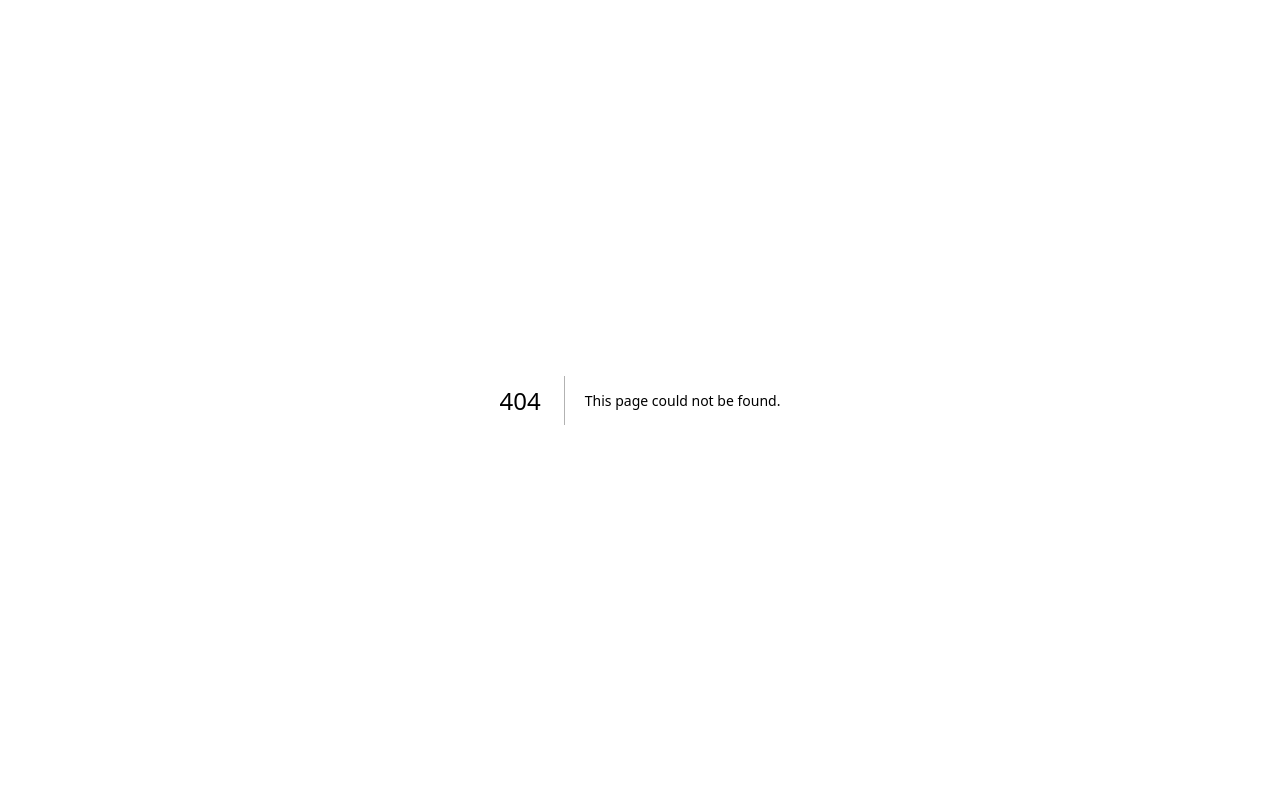
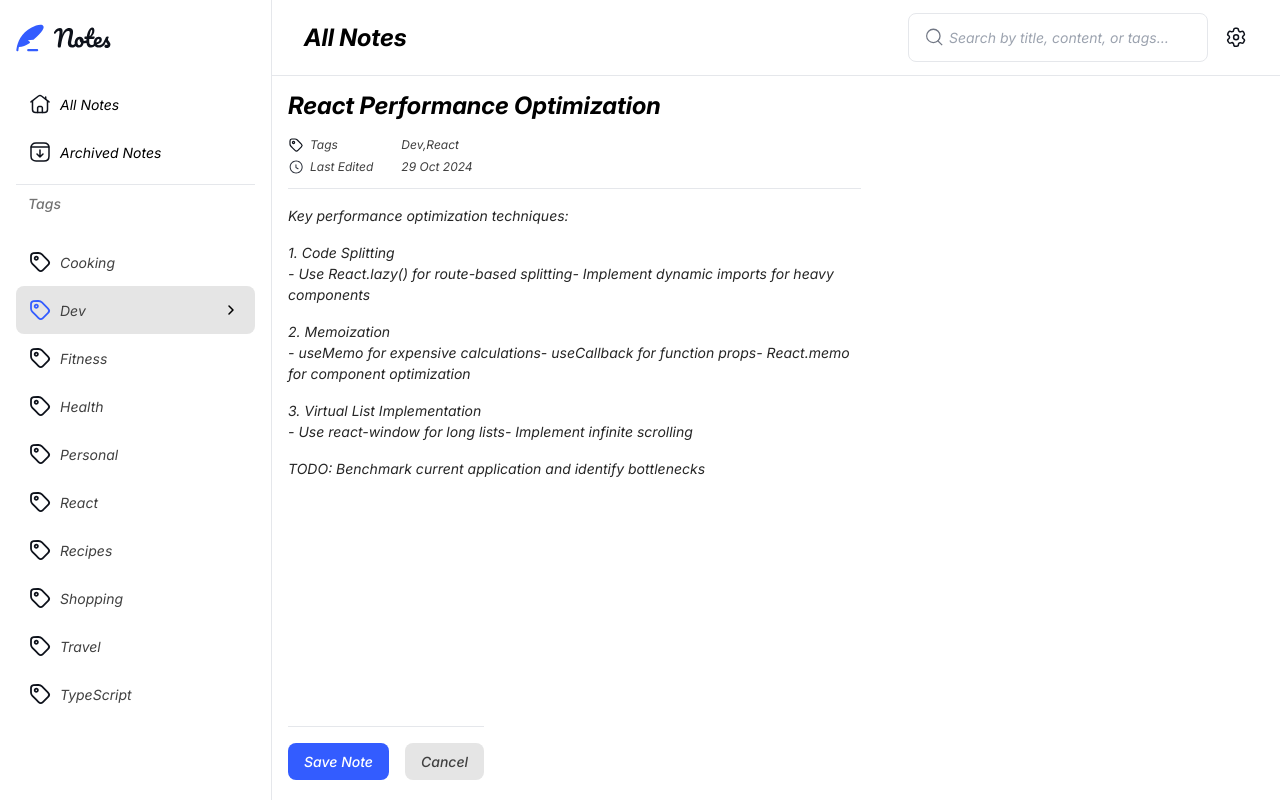
Before and after one commit to 12Ricky0/notes-app, a Next.js app: page /dashboard/notes/details in a window 1280 px wide. Before the commit this address had no page. Built offline with nearby package versions, Linux system fonts and the light colour scheme.

Commit message:
sorting completed

```diff
--- a/app/dashboard/layout.tsx
+++ b/app/dashboard/layout.tsx
@@ -3,7 +3,7 @@ import Header from "@/components/ui/header";
 export default function Layout({ children }: { children: React.ReactNode }) {
   return (
     <main className="md:flex justify-between ">
-      <div className="min-h-screen hidden md:inline-block">
+      <div className="">
         <Sidebar_Nav />
       </div>
       <div className="md:w-full ">
--- /dev/null
+++ b/app/dashboard/notes/details/page.tsx
@@ -0,0 +1,11 @@
+import Note_Container from "@/components/ui/note_container";
+import Header_Control from "@/components/ui/header_control";
+
+export default function Details() {
+  return (
+    <div className="flex flex-col w-full">
+      <Header_Control />
+      <Note_Container />
+    </div>
+  );
+}
--- a/components/ui/header.tsx
+++ b/components/ui/header.tsx
@@ -8,7 +8,7 @@ export default function Header() {
         width={24}
         height={24}
         alt="logo"
-        className="w-auto h-auto mx-4 md:mx-8 lg:hidden"
+        className="w-auto h-auto mx-4 md:mx-8 pt-[23p] lg:hidden"
       />
       <div className="lg:flex justify-between items-center mx-8 hidden ">
         <h1 className="font-bold text-black text-[24px]">All Notes</h1>
--- a/components/ui/header_control.tsx
+++ b/components/ui/header_control.tsx
@@ -4,8 +4,8 @@ import Link from "next/link";
 export default function Header_Control() {
   return (
     <section className="lg:hidden">
-      <div className="mx-4 flex justify-between items-center border-b py-3 ">
-        <Link className="flex " href="">
+      <div className="mx-4 md:mx-8 flex justify-between items-center border-b py-3 ">
+        <Link className="flex " href="/dashboard/notes">
           <Image
             src="/assets/images/icon-arrow-left.svg"
             width={18}
--- a/components/ui/note_container.tsx
+++ b/components/ui/note_container.tsx
@@ -4,11 +4,13 @@ import Image from "next/image";
 import data from "../../data.json";
 import { useContext } from "react";
 import { NotesContext } from "@/context";
+import { usePathname } from "next/navigation";
 import { Notes } from "@/libs/definitions";
 
 export default function Note_Container() {
   const { title } = useContext(NotesContext);
   const note = data.notes.find((note) => note.title == title);
+  const pathname = usePathname();
 
   function date(date: string) {
     const months = [
@@ -44,8 +46,12 @@ export default function Note_Container() {
   }
 
   return (
-    <section className="lg:w-[60%] hidden lg:block">
-      <article className="mx-4 border-b pb-3">
+    <section
+      className={`lg:w-[60%]  ${
+        pathname == "/dashboard/notes/details" ? "block" : "hidden lg:block"
+      }`}
+    >
+      <article className="mx-4 md:mx-8 lg:mx-4 border-b pb-3">
         <h1 className="font-bold text-[24px] text-black dark:text-white my-3">
           {note?.title}
         </h1>
@@ -81,7 +87,7 @@ export default function Note_Container() {
       {formatContent()?.map((content) => (
         <article
           key={content.title}
-          className="text-neutral-800 mt-3 text-[14px] mx-4"
+          className="text-neutral-800 mt-3 text-[14px] mx-4 md:mx-8 lg:mx-4"
         >
           {/* <h3>{content.title}</h3> */}
 
--- a/components/ui/sidebar_menu.tsx
+++ b/components/ui/sidebar_menu.tsx
@@ -3,6 +3,7 @@ import Link from "next/link";
 import data from "../../data.json";
 import { useContext } from "react";
 import { NotesContext } from "../../context";
+import Image from "next/image";
 
 export default function Sidebar_Menu() {
   function date(date: string) {
@@ -24,26 +25,33 @@ export default function Sidebar_Menu() {
     return d.getDate() + " " + months[d.getUTCMonth()] + " " + d.getFullYear();
   }
 
-  const { title, setTitle } = useContext(NotesContext);
-  // const setTitle = context;
+  const { title, setTitle, tag } = useContext(NotesContext);
+
+  let notes;
+
+  if (tag) {
+    notes = data.notes.filter((note) => note.tags.includes(tag));
+  } else {
+    notes = data.notes;
+  }
 
   return (
-    <section className="md:w-[290px] border-r dark:bg-black h-screen">
-      <div className="md:pl-8 md:mr-4 mx-4 md:mx-0 md:pt-[20px] ">
+    <section className="lg:w-[290px] md:w-full lg:border-r dark:bg-black h-screen ">
+      <div className="lg:pl-8 lg:mr-4 mx-4 md:mx-8 lg:mx-0 md:pt-[20px] lg:last:pb-0 pb-[100px]">
         <Link
-          className="bg-primary-blue hidden md:flex text-white py-3 rounded-lg font-medium text-[14px] justify-center"
+          className="bg-primary-blue hidden lg:flex text-white py-3 rounded-lg font-medium text-[14px] justify-center"
           href=""
         >
           + Create New Note
         </Link>
-        {data.notes.map((note, index) => (
+        {notes?.map((note, index) => (
           <div onClick={() => setTitle(note.title)} key={index}>
             <article
               className={`${
                 title == note.title
-                  ? "bg-[#F3F5F8] rounded-md px-2 pt-2"
+                  ? "lg:bg-[#F3F5F8] lg:rounded-md lg:px-2 lg:pt-2"
                   : "border-b "
-              } mt-4 flex flex-col gap-3 pb-3 cursor-pointer`}
+              } mt-4 lg:flex flex-col gap-3 pb-3 cursor-pointer hidden `}
             >
               <h1 className="font-semibold text-[16px] dark:text-white text-primary-dark">
                 {note.title}
@@ -62,8 +70,43 @@ export default function Sidebar_Menu() {
                 {date(note.lastEdited.split("T")[0])}
               </p>
             </article>
+            <Link className="lg:hidden" href="/dashboard/notes/details">
+              <article
+                className={`${
+                  title == note.title
+                    ? "lg:bg-[#F3F5F8] lg:rounded-md lg:px-2 lg:pt-2"
+                    : "border-b "
+                } mt-4 flex flex-col gap-3 pb-3 cursor-pointer `}
+              >
+                <h1 className="font-semibold text-[16px] dark:text-white text-primary-dark">
+                  {note.title}
+                </h1>
+                <div>
+                  {note.tags.map((tag, index) => (
+                    <span
+                      key={index}
+                      className="bg-neutral-200 dark:bg-neutral-700 dark:text-white px-[6px] text-[12px] py-[2px] font-normal text-primary-dark rounded-[4px] mr-1"
+                    >
+                      {tag}
+                    </span>
+                  ))}
+                </div>
+                <p className=" text-[12px] dark:text-white font-normal text-neutral-700">
+                  {date(note.lastEdited.split("T")[0])}
+                </p>
+              </article>
+            </Link>
           </div>
         ))}
+      </div>
+      <div className="size-12 lg:hidden fixed  rounded-full bg-primary-blue bottom-[72px] md:bottom-[100px] right-4 md:right-8 flex items-center justify-center">
+        <Image
+          src="/assets/images/icon-plus.svg"
+          width={24}
+          height={24}
+          alt="plus"
+          className="w-auto h-auto "
+        />
       </div>
     </section>
   );
--- a/components/ui/sidebar_navigation.tsx
+++ b/components/ui/sidebar_navigation.tsx
@@ -1,5 +1,8 @@
+"use client";
 import Image from "next/image";
 import data from "../../data.json";
+import { useContext } from "react";
+import { NotesContext } from "../../context";
 
 export default function Sidebar_Nav() {
   // Use a Set to store unique tags
@@ -15,6 +18,8 @@ export default function Sidebar_Nav() {
   // Convert the Set back to an array
   const tagsArray = Array.from(uniqueTags).sort();
 
+  const { tag, setTag } = useContext(NotesContext);
+
   return (
     <section className="lg:border-r lg:h-screen lg:w-[272px]">
       <Image
@@ -22,12 +27,17 @@ export default function Sidebar_Nav() {
         width={24}
         height={24}
         alt="logo"
-        className="w-auto h-auto mx-4 pt-6 pb-3"
+        className="w-auto h-auto mx-4 pt-6 pb-3 hidden lg:block"
       />
 
       <>
         <nav className="mx-4 mt-4 hidden  lg:block">
-          <div className="flex text-[14px] mb-4 bg-neutral-200 rounded-lg p-3 justify-between items-center">
+          <div
+            onClick={() => setTag("")}
+            className={`flex text-[14px] cursor-pointer ${
+              tag.length == 0 && "bg-neutral-200 "
+            }  rounded-lg p-3 justify-between items-center`}
+          >
             <div className="inline-flex items-center ">
               <Image
                 src="/assets/images/icon-home.svg"
@@ -44,10 +54,12 @@ export default function Sidebar_Nav() {
               width={24}
               height={24}
               alt="arrow-right"
-              className="w-auto h-auto right-2"
+              className={`w-auto ${
+                tag.length == 0 ? "block" : "hidden"
+              } h-auto right-2`}
             />
           </div>
-          <div className="flex text-[14px] px-3 items-center">
+          <div className="flex text-[14px] p-3 cursor-pointer items-center">
             <Image
               src="/assets/images/icon-archive.svg"
               width={24}
@@ -63,21 +75,61 @@ export default function Sidebar_Nav() {
               Tags
             </h1>
 
-            {tagsArray?.map((tag, index) => (
+            {tagsArray?.map((tagName, index) => (
               <div
+                onClick={() => setTag(tagName as string)}
                 key={index}
-                className="flex items-center mb-6 justify-start px-3"
+                className={`justify-between cursor-pointer flex p-3 ${
+                  tag == tagName && "bg-neutral-200 rounded-lg "
+                }`}
               >
+                <div className={`flex items-center  justify-start  `}>
+                  {/* <Image
+                    src="/assets/images/icon-tag.svg"
+                    width={24}
+                    height={24}
+                    alt="tag"
+                    className="w-auto mr-2 h-auto "
+                  /> */}
+                  <svg
+                    className="mr-2"
+                    xmlns="http://www.w3.org/2000/svg"
+                    width="24"
+                    height="24"
+                    fill="none"
+                    viewBox="0 0 24 24"
+                  >
+                    <path
+                      stroke={`${tag == tagName ? "#335CFF" : "#0E121B"} `}
+                      strokeLinecap="round"
+                      strokeLinejoin="round"
+                      strokeWidth="1.8"
+                      d="M3.016 5.966c.003-1.411 1.07-2.677 2.456-2.916.284-.05 3.616-.042 4.995-.041 1.364 0 2.527.491 3.49 1.452 2.045 2.042 4.088 4.085 6.128 6.13 1.208 1.21 1.224 3.066.022 4.28a805.496 805.496 0 0 1-5.229 5.228c-1.212 1.201-3.069 1.186-4.279-.022-2.064-2.058-4.127-4.115-6.182-6.182-.795-.8-1.264-1.766-1.368-2.895-.084-.903-.035-4.26-.033-5.034Z"
+                      clip-rule="evenodd"
+                    />
+                    <path
+                      stroke={`${tag == tagName ? "#335CFF" : "#0E121B"} `}
+                      strokeLinecap="round"
+                      strokeLinejoin="round"
+                      strokeWidth="1.8"
+                      d="M9.907 8.315a1.607 1.607 0 0 1-1.61 1.583c-.872-.002-1.599-.73-1.594-1.596a1.604 1.604 0 0 1 1.633-1.607c.864.003 1.575.736 1.571 1.62Z"
+                      clip-rule="evenodd"
+                    />
+                  </svg>
+                  <span className=" text-[14px] text-neutral-700">
+                    {tagName as string}
+                  </span>
+                </div>
+
                 <Image
-                  src="/assets/images/icon-tag.svg"
+                  src="/assets/images/icon-chevron-right.svg"
                   width={24}
                   height={24}
-                  alt="tag"
-                  className="w-auto mr-2 h-auto "
+                  alt="arrow-right"
+                  className={`w-auto ${
+                    tag == tagName ? "block" : "hidden"
+                  } h-auto right-2`}
                 />
-                <span className=" text-[14px] text-neutral-700">
-                  {tag as string}
-                </span>
               </div>
             ))}
           </div>
@@ -85,7 +137,7 @@ export default function Sidebar_Nav() {
       </>
 
       <>
-        <footer className="absolute bottom-0 border-t py-3 w-full justify-between bg-white px-10 flex lg:hidden">
+        <footer className=" bottom-0 border-t py-3 w-full justify-between bg-white md:px-8 px-4 fixed flex lg:hidden">
           <div className="flex flex-col justify-center items-center bg-blue-50 px-[22px] rounded py-1">
             <Image
               src="/assets/images/icon-home.svg"
@@ -98,7 +150,7 @@ export default function Sidebar_Nav() {
               Home
             </span>
           </div>
-          <div className="flex flex-col justify-center items-center">
+          <div className="flex flex-col justify-center px-[22px] items-center">
             <Image
               src="/assets/images/icon-search.svg"
               width={24}
@@ -110,7 +162,7 @@ export default function Sidebar_Nav() {
               Search
             </span>
           </div>
-          <div className="flex flex-col justify-center items-center">
+          <div className="flex flex-col justify-center px-[22px] items-center">
             <Image
               src="/assets/images/icon-archive.svg"
               width={24}
@@ -122,7 +174,7 @@ export default function Sidebar_Nav() {
               Archieved
             </span>
           </div>
-          <div className="flex flex-col justify-center items-center">
+          <div className="flex flex-col justify-center px-[22px] items-center">
             <Image
               src="/assets/images/icon-tag.svg"
               width={24}
@@ -134,7 +186,7 @@ export default function Sidebar_Nav() {
               Tag
             </span>
           </div>
-          <div className="flex flex-col justify-center items-center">
+          <div className="flex flex-col justify-center px-[22px] items-center">
             <Image
               src="/assets/images/icon-settings.svg"
               width={24}
--- a/context.tsx
+++ b/context.tsx
@@ -12,6 +12,8 @@ import React, {
 type NotesContextType = {
   title: string;
   setTitle: Dispatch<SetStateAction<string>>;
+  tag: string;
+  setTag: Dispatch<SetStateAction<string>>;
 };
 
 // Create the context with an initial value of `undefined`
@@ -22,9 +24,10 @@ export const NotesContext = createContext<NotesContextType>(
 // Create the provider component
 export default function NotesProvider({ children }: { children: ReactNode }) {
   const [title, setTitle] = useState<string>("React Performance Optimization");
+  const [tag, setTag] = useState<string>("Dev");
 
   return (
-    <NotesContext.Provider value={{ title, setTitle }}>
+    <NotesContext.Provider value={{ title, setTitle, tag, setTag }}>
       {children}
     </NotesContext.Provider>
   );
```
Also changed, not shown: public/assets/images/icon-plus.svg.
